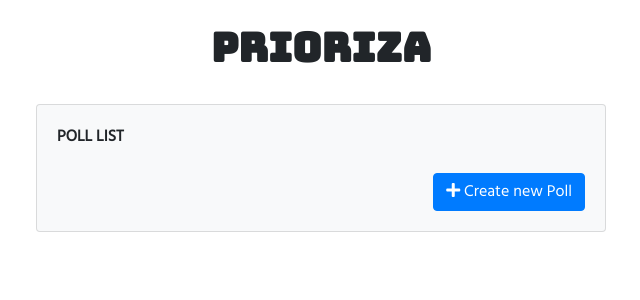
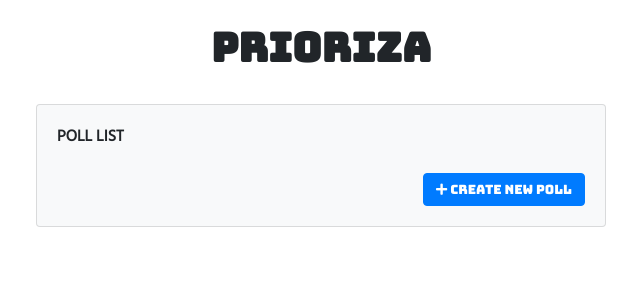
Before and after one commit to mcueto/prioriza, a Django app: page /polls/ in a window 1280 px wide. Shown: the part 56-356 px from the top of the page, without its empty margins (319-959 px from the left). Run offline with Django 3.2, Linux system fonts and the light colour scheme; data that the repository does not hold is empty; some libraries are stand-ins or nearby versions.

Commit message:
Add some css style to .btn class
- .btn font-family set to 'Bungee'
- .btn font-size set to 0.8rem

```diff
--- a/prioriza/static/css/prioriza.css
+++ b/prioriza/static/css/prioriza.css
@@ -13,3 +13,8 @@ label{
   font-weight: 700;
   text-transform: uppercase;
 }
+
+.btn{
+  font-family: 'Bungee', cursive;
+  font-size: 0.8rem;
+}
```
